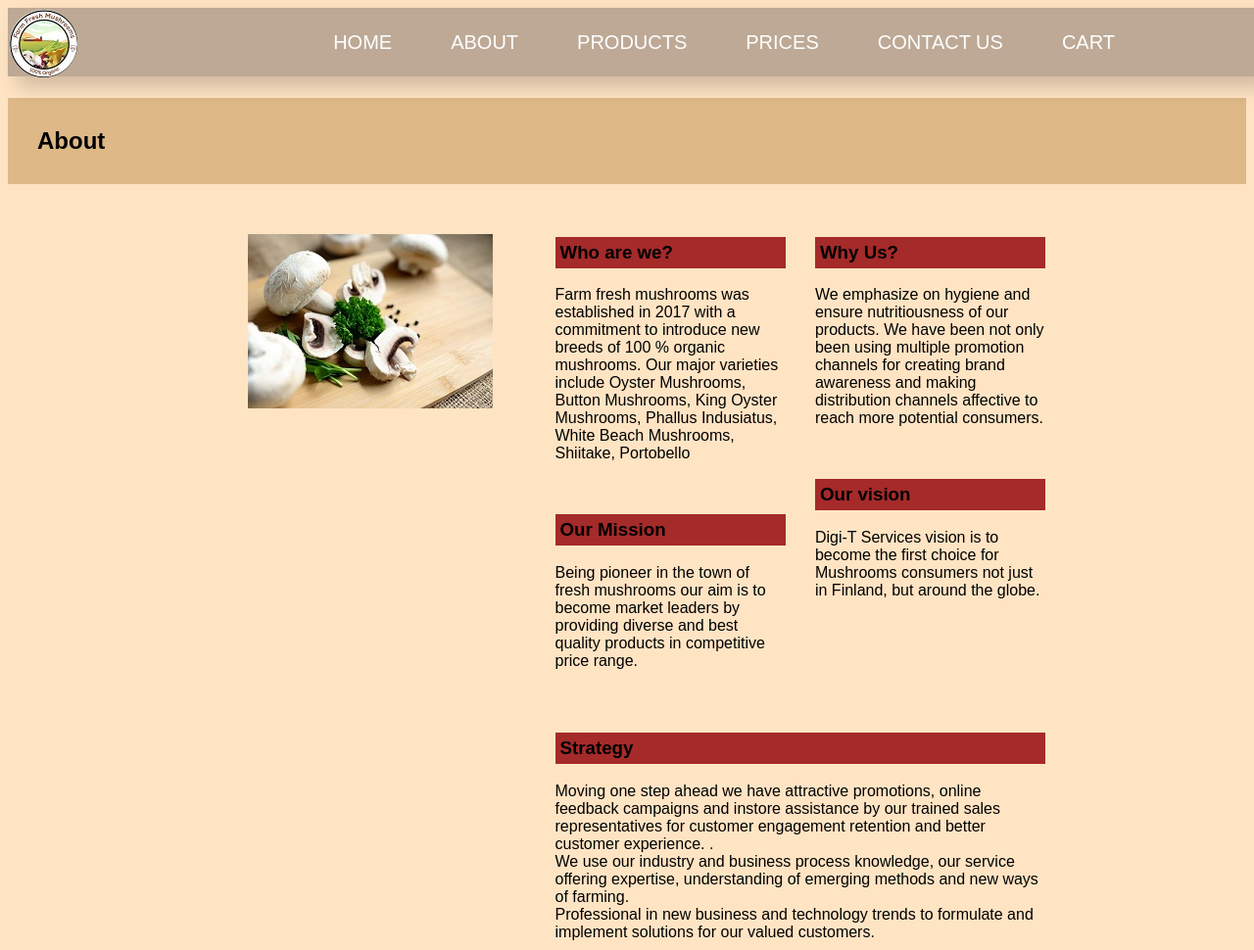
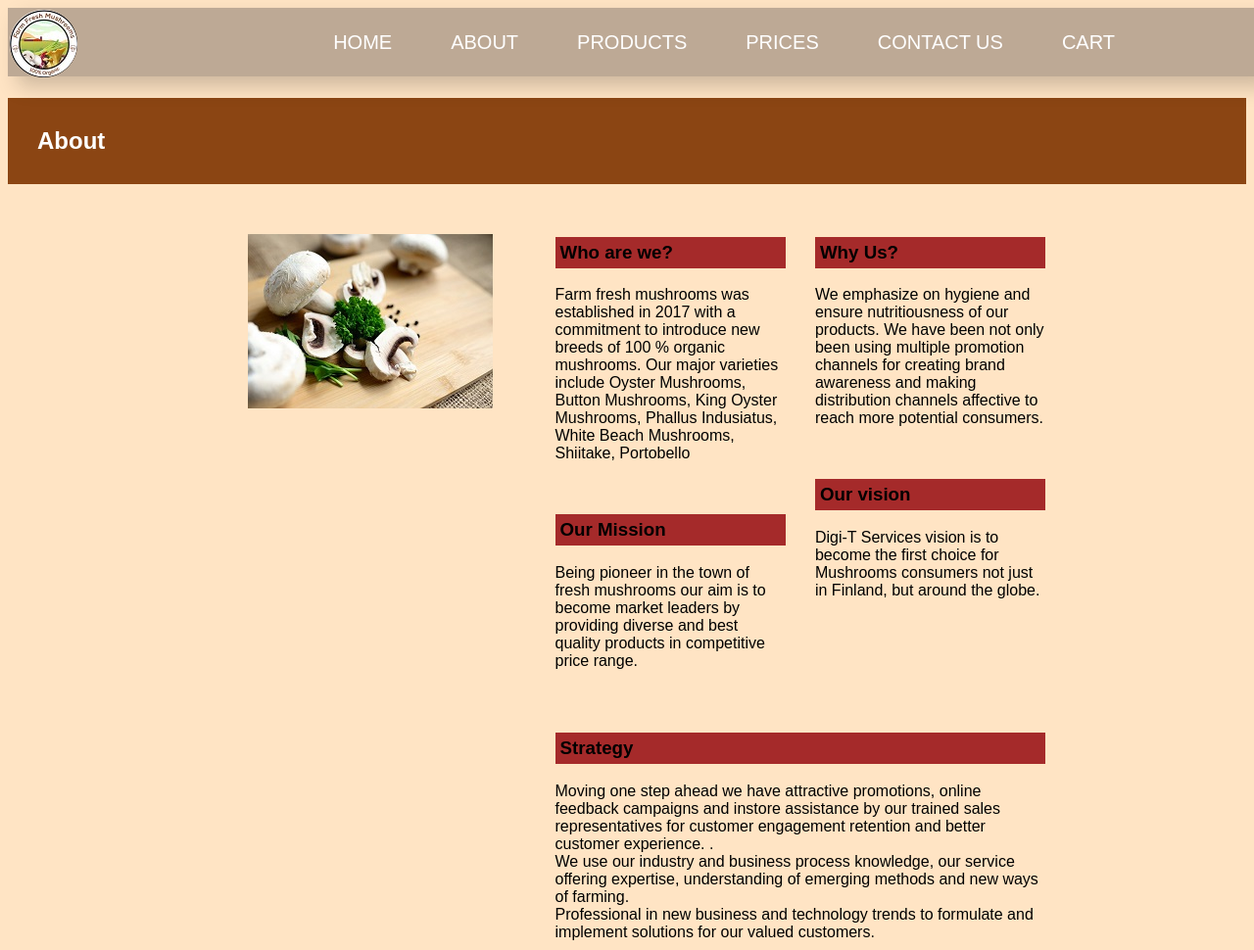
Before and after one commit to jawad2003576/jawad2003576.github.io, a plain HTML site: page About.html in a window 1280 px wide. Shown: the top 970 px of the page at 98% size. Drawn offline with Linux system fonts and the light colour scheme.

Commit message:
Update About.css

```diff
--- a/About.css
+++ b/About.css
@@ -23,8 +23,9 @@ body{
 
 
 h2 {
-  background-color: burlywood;
+  background-color: saddlebrown;
   padding: 30px;
+  color : white;
 }
 
 h3 {
```
